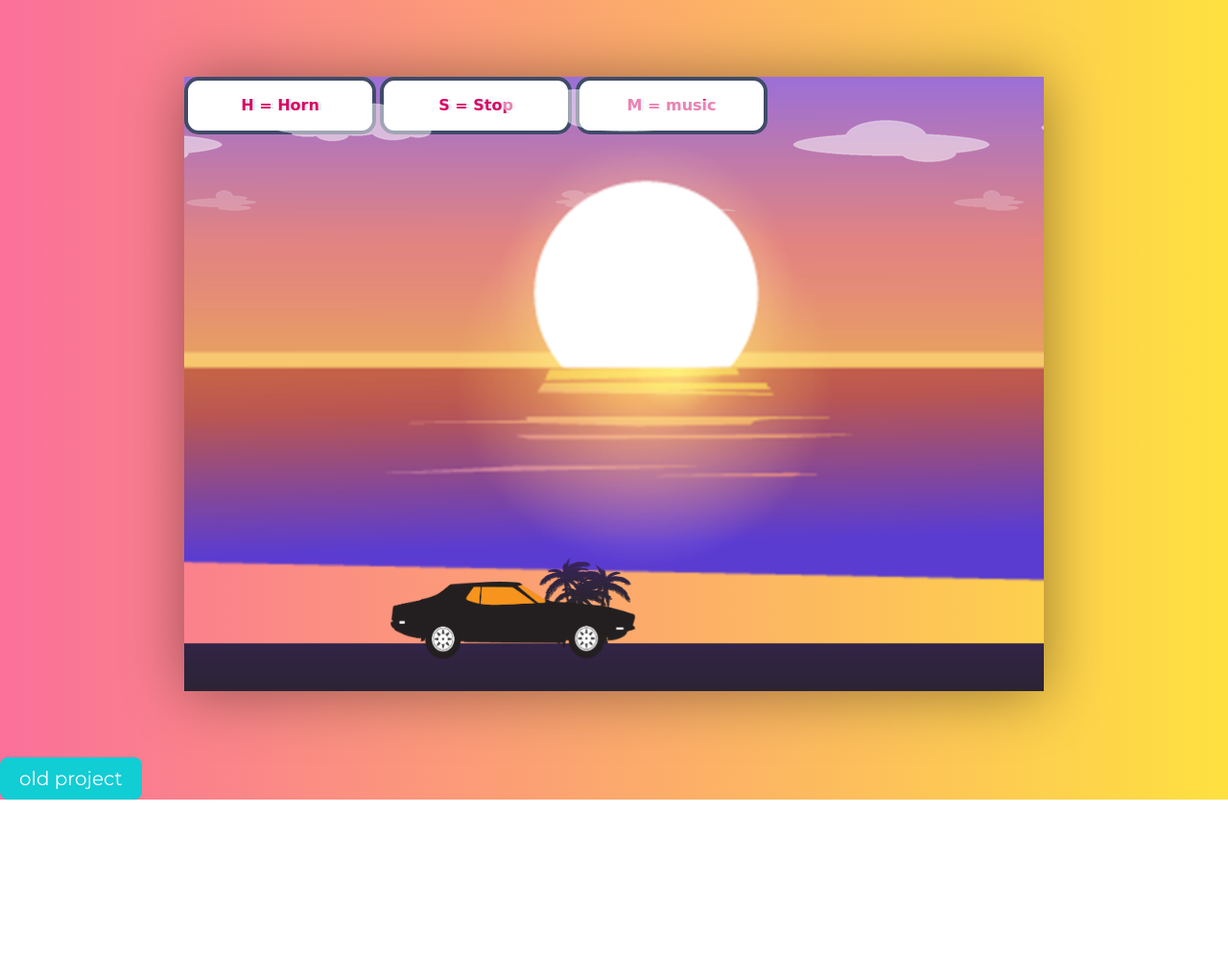
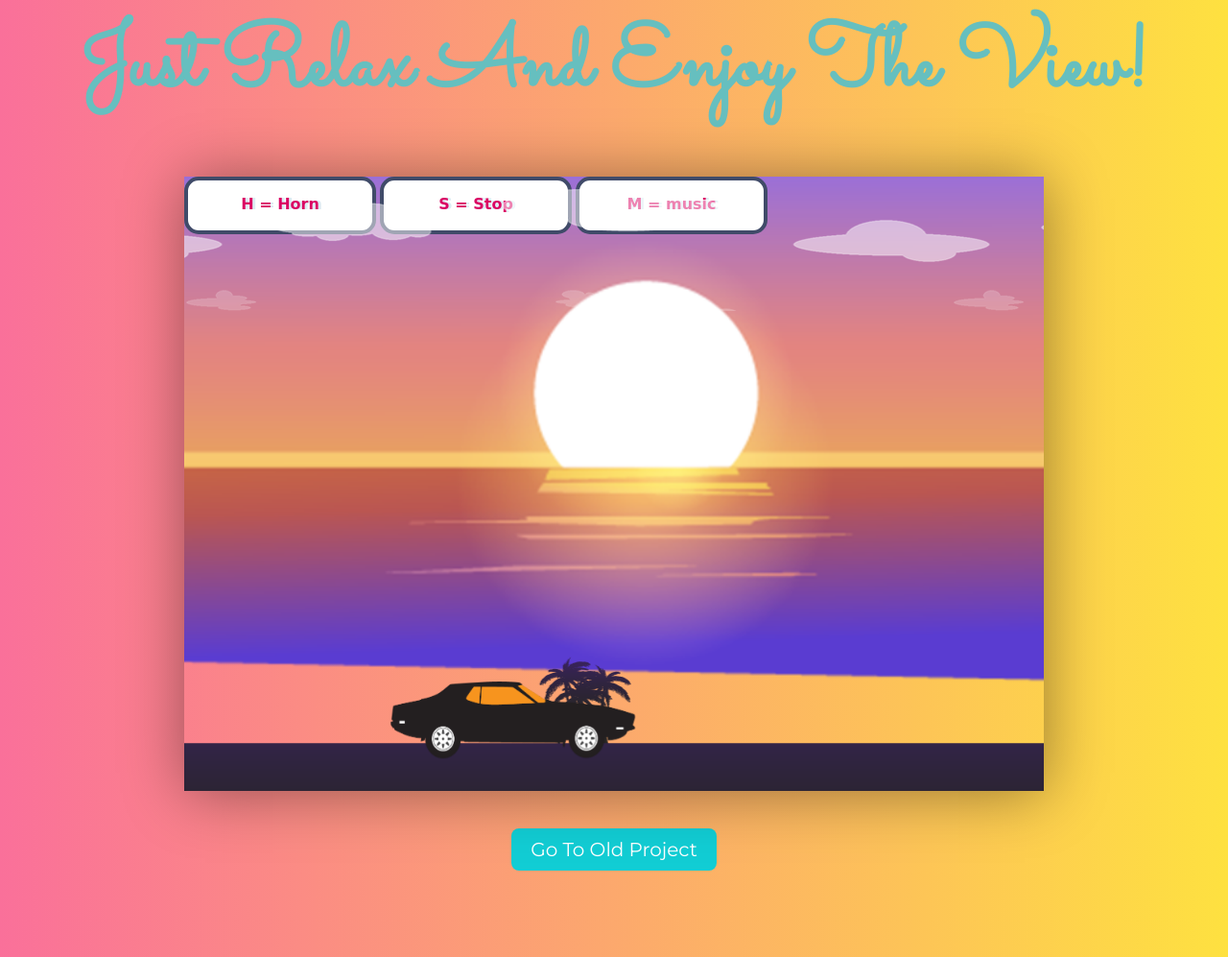
Before and after one commit to shreejanjoshi/Parallax, a plain HTML site: page car.html in a window 1280 px wide. Shown: the whole page at 96% size. Before the commit the page ends 833 px from the top, so only its background shows below. Drawn offline with nearby package versions, Linux system fonts and the light colour scheme.

Commit message:
added header and button position

```diff
--- a/car.html
+++ b/car.html
@@ -14,13 +14,15 @@
 </head>
 
 <body>
+
+    <h1>Just Relax And Enjoy The View!</h1>
     <div class="screen">
         <div id="background" class="moveRight">
             <!-- <img src="newImg/Img_02.png" alt=""> -->
         </div>
         <div id="clouds" class="moveRightClouds"></div>
         <div id="nearClouds" class="moveRightNearClouds"></div>
-        <div class="car">
+        <div id="car" class="suspension">
             <img src="newImg/car.png" alt="car">
         </div>
 
@@ -33,7 +35,7 @@
     </div>
 
     <div class="bottom-container">
-        <a class="btn" href="index.html">old project</a>
+        <a class="btn" href="index.html">Go To Old Project</a>
     </div>
 
 
--- a/css/styles.css
+++ b/css/styles.css
@@ -2,6 +2,15 @@ body{
     margin: 0;
     background-image: linear-gradient(to right, #fa709a 0%, #fee140 100%);
     /* overflow-y: hidden; */
+}
+
+h1{
+    margin: 0px auto 0 auto;
+    font-family: 'Sacramento', cursive;
+    font-size: 5.625rem;
+    color: #66BFBF;
+    text-align: center;
+    padding-top: 20px;
 }
 
 #mainCanvas{
@@ -19,6 +28,11 @@ body{
     box-shadow: 1px 2px 60px rgb(0, 0, 0, 0.4);
 }
 
+.bottom-container{
+    text-align: center;
+    padding-top: 50px;
+    padding-bottom: 100px;
+}
 
 .btn {
     background: #11cdd4;
@@ -52,7 +66,8 @@ body{
     /* width: 100vw; */
     height: 80vh;
     width: 70vw;
-    margin: 5rem auto;
+    margin: 0 auto;
+    margin-top: 60px;
     background-image: url(../newImg/background.png);
     background-size: cover;
     position: relative;
@@ -84,16 +99,15 @@ body{
 
 }  */
 
-.car{
+#car{
     width: 10px;
     height: 100px;
     bottom: 2%;
     left: 24%;
     position: absolute;
-    animation: suspension 1s linear infinite;
 }
 
-.car img{
+#car img{
     height: 80px;
 }
 
@@ -166,3 +180,7 @@ body{
 .moveRightNearClouds{
     animation: moveRight 20s linear infinite;
 }
+
+.suspension{
+    animation: suspension 1s linear infinite;
+}
--- a/javascript/newScript.js
+++ b/javascript/newScript.js
@@ -1,7 +1,22 @@
+// $(document).ready(function(){
+
+//     $background = $('#background');
+
+//     $car = $('.car');
+
+//     $(document).on('keypress', function(e){
+//         if(e.which == 115){
+//             $($background).toggleClass('moveRight');
+//         }
+//     })
+// });
+
 let key = document.querySelectorAll(".key");
 let stopCarOrStart = document.getElementById("background");
 let moveCloudsOrStop = document.getElementById("clouds");
 let moveNearCloudsOrStop = document.getElementById("nearClouds");
+let suspension = document.getElementById("car");
+
 // let toggle = document.querySelectorAll(".toggle");
 
 for (var i = 0; i < key.length; i++) {
@@ -40,24 +55,6 @@ document.addEventListener("keydown", function (event) {
         stopCarOrStart.classList.toggle("moveRight");
         moveCloudsOrStop.classList.toggle("moveRightClouds");
         moveNearCloudsOrStop.classList.toggle("moveRightNearClouds");
+        suspension.classList.toggle("suspension");
     }
 })
-
-// function makeSound(key) {
-
-//     if (key == "h") {
-//         var audio = new Audio("audio/horn.mp3");
-//         audio.play();
-//     }
-
-//     if (key == "m") {
-//         var audio = new Audio("audio/music.mp3");
-//         audio.play();
-//     }
-
-//     // not stoping
-//     if (key == "s") {
-//         var stopOrStart = document.querySelectorAll(".moveRight")
-//         stopOrStart.classList.remove("moveRight");
-//     }
-// }
```
Also changed, not shown: index.html (+4 -3 lines).
